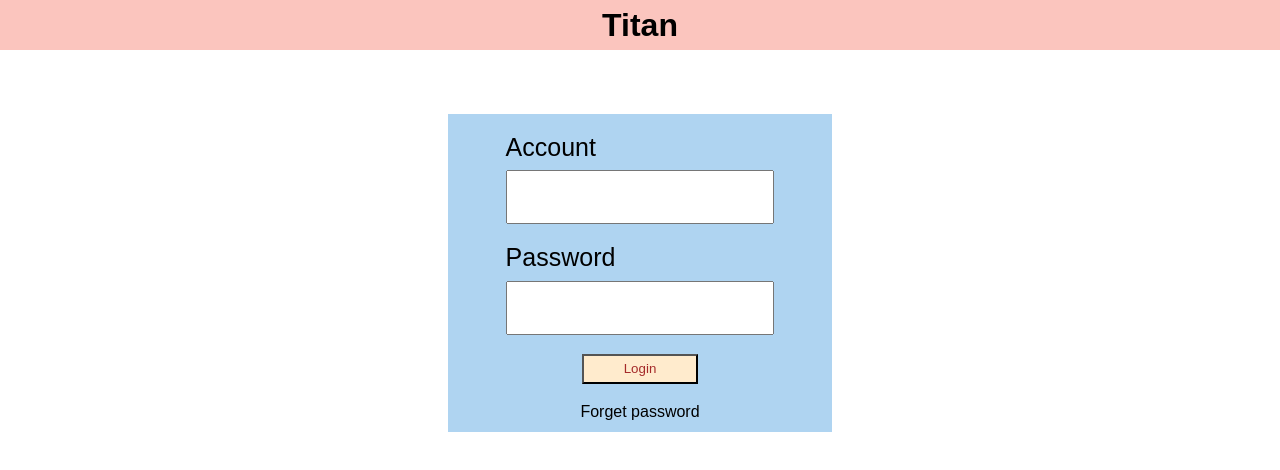
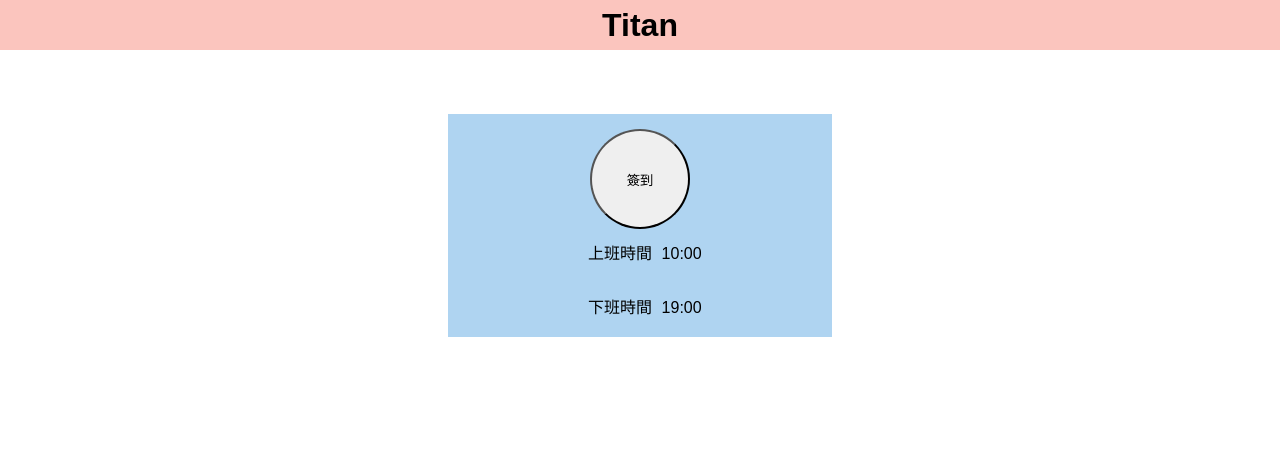
Before and after one commit to eruc1117/Titan_front_end, a Vue app: page /home in a window 1280 px wide. Shown: the top 470 px of the page. Built offline with nearby package versions, Linux system fonts and the light colour scheme.

Commit message:
feat: add complete home page and temporary link at login and home page

```diff
--- a/src/App.vue
+++ b/src/App.vue
@@ -10,6 +10,6 @@ import navbarVue from './components/navbar.vue';
   </header>
 
   <main>
-    <Login />
+    <router-view></router-view>
   </main>
 </template>
--- a/src/main.js
+++ b/src/main.js
@@ -1,6 +1,6 @@
 import { createApp } from 'vue'
 import App from './App.vue'
-import router from './router'
+import router from './router/index'
 import './css/global/global.css'
 
 const app = createApp(App)
--- a/src/router/index.js
+++ b/src/router/index.js
@@ -1,5 +1,6 @@
 import { createRouter, createWebHistory } from 'vue-router'
 import Login from '../views/Login.vue'
+import Home from '../views/Home.vue'
 
 const router = createRouter({
   history: createWebHistory(import.meta.env.BASE_URL),
@@ -8,7 +9,12 @@ const router = createRouter({
       path: '/',
       name: 'login',
       component: Login
-    }
+    },
+    {
+      path: '/home',
+      name: 'home',
+      component: Home
+    },
   ]
 })
 
--- /dev/null
+++ b/src/views/Home.vue
@@ -0,0 +1,47 @@
+<template>
+    <div class="checkDiv">
+      <button class="checkButton">簽到</button>
+      <div class="timePoint">
+          <p>上班時間</p>
+          <p>10:00</p>
+      </div>
+      <div class="timePoint">
+          <p>下班時間</p>
+          <p>19:00</p>
+      </div>
+    </div>
+</template>
+
+<style scoped>
+  .checkDiv {
+    width: 30%;
+    margin: auto;
+    margin-top: 5%;
+    background-color: rgb(175, 212, 241);
+    display: flex;
+    flex-direction: column;
+    align-items: center;
+  }
+
+  .checkButton {
+    width: 100px;
+    margin-top: 4%;
+    height: 100px;
+    border-radius: 100%
+  }
+  .timePoint {
+    display: flex;
+    flex-direction: row;
+    justify-content: center;
+    height: 50px;
+    width: 50%;
+    margin-bottom: 1%;
+  }
+
+  .timePoint > p {
+    line-height: 50px;
+    margin-top: 0%;
+    margin-left: 5%;
+  }
+
+</style>
--- a/src/views/Login.vue
+++ b/src/views/Login.vue
@@ -9,7 +9,8 @@
     <input type="password">
     </div>
       <button class="loginButton">Login</button>
-    <a href="#" class="resetLink" >Forget password</a>
+    <a href="/home" class="resetLink" >Forget password</a>
+    <router-link :to="{ name: 'home' }">Test</router-link>
   </div>
 </template>
 
```
